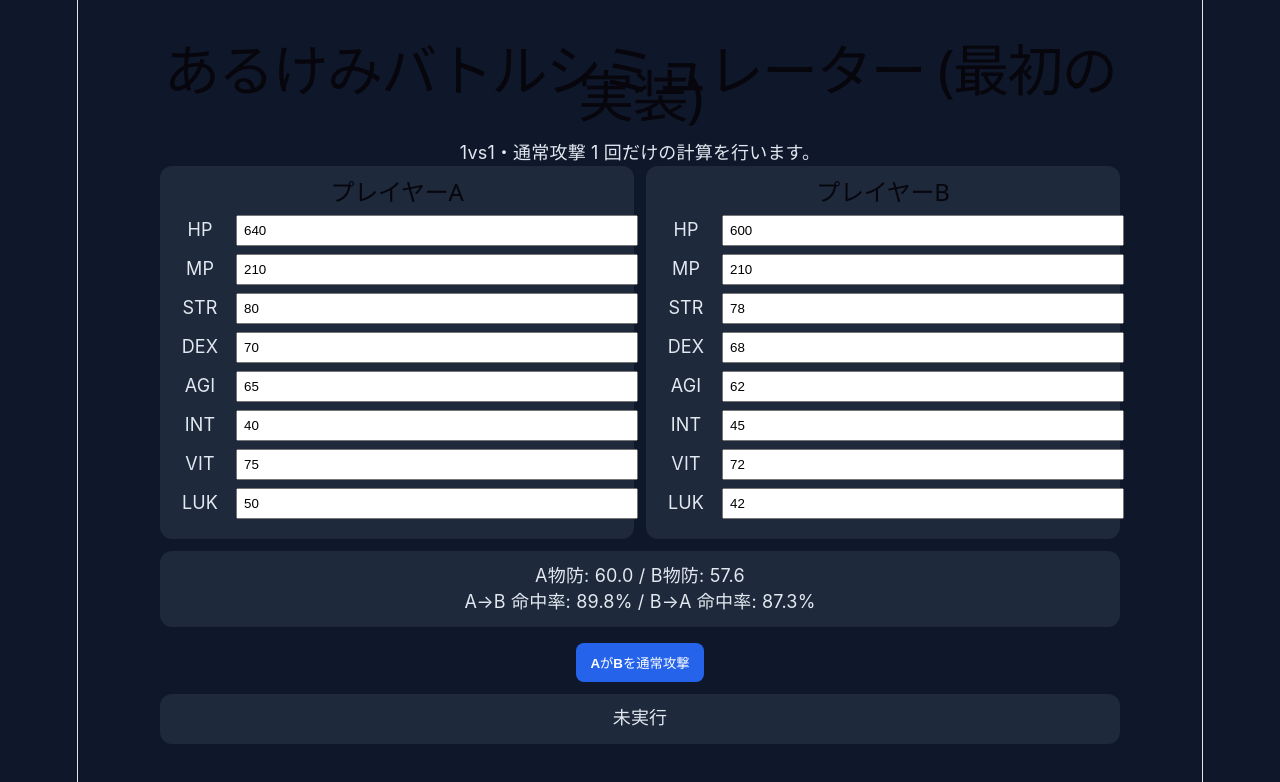
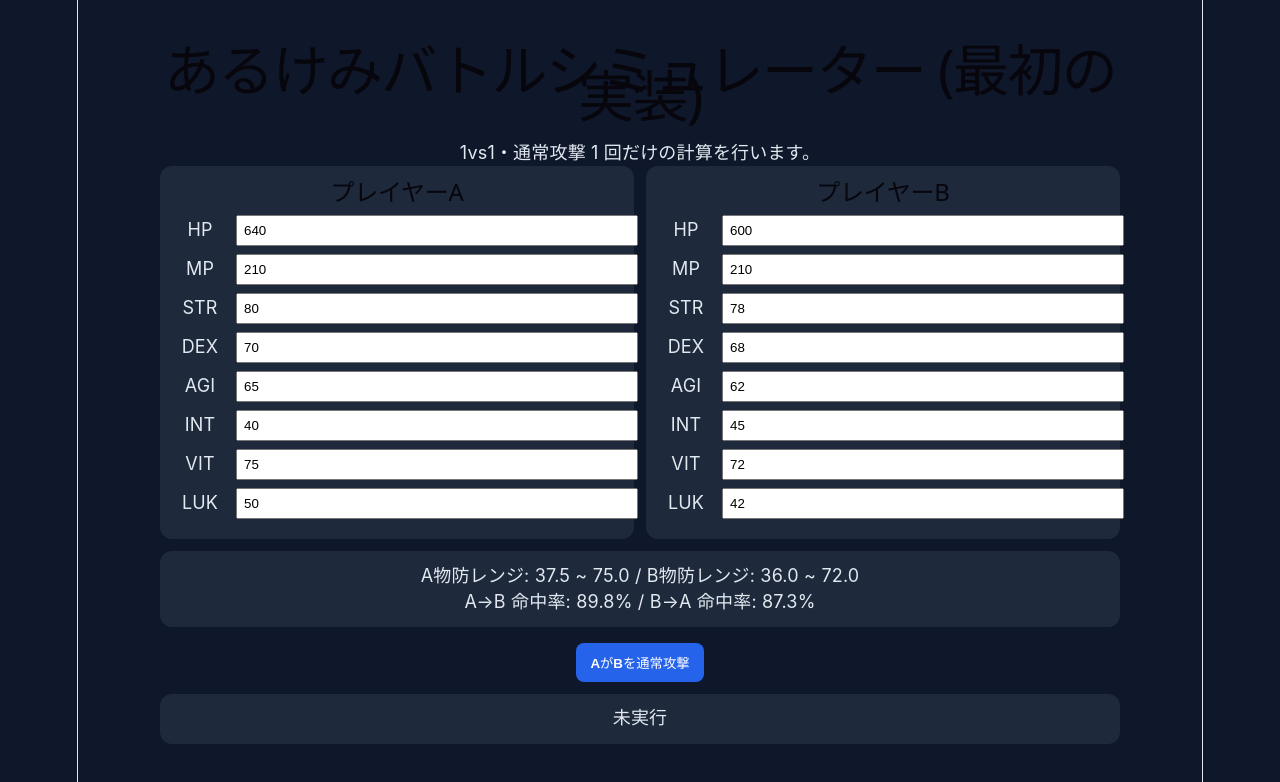
Before and after one commit to d-syumi/alcm-battle-sim, a React (Vite) app: page / in a window 1280 px wide. Shown: the top 782 px of the page. Built offline with nearby package versions, Linux system fonts and the light colour scheme.

Commit message:
Refine normal attack damage with attack and defense RNG

```diff
--- a/src/App.tsx
+++ b/src/App.tsx
@@ -24,6 +24,8 @@ type AttackResult = {
   defenderRemainingHp: number
   attackerHitRate: number
   attackerCritRate: number
+  attackRoll: number
+  defenseRoll: number
 }
 
 const DEFAULT_A: Combatant = {
@@ -37,8 +39,9 @@ const DEFAULT_B: Combatant = {
 }
 
 const clamp = (value: number, min: number, max: number) => Math.min(max, Math.max(min, value))
+const rollRange = (roll: () => number, min: number, max: number) => min + roll() * (max - min)
 
-const physicalDefense = (vit: number) => vit * 0.8
+const physicalDefense = (vit: number, defenseRoll = 1) => vit * defenseRoll
 
 const calcHitRate = (attacker: Status, defender: Status) => {
   const base = 0.83
@@ -66,16 +69,19 @@ const calcNormalAttack = (attacker: Combatant, defender: Combatant, roll = Math.
       defenderRemainingHp: defender.status.hp,
       attackerHitRate: hitRate,
       attackerCritRate: criticalRate,
+      attackRoll: 0,
+      defenseRoll: 0,
     }
   }
 
-  const attackPower = attacker.status.str * 1.9
-  const defense = physicalDefense(defender.status.vit)
-  const randomRange = 0.9 + roll() * 0.2
+  const attackRoll = rollRange(roll, 0.66, 1.0)
+  const defenseRoll = rollRange(roll, 0.5, 1.0)
+  const attackPower = attacker.status.str * attackRoll
+  const defense = physicalDefense(defender.status.vit, defenseRoll)
   const crit = roll() < criticalRate
   const critMultiplier = crit ? 1.5 : 1
-  const rawDamage = (attackPower - defense) * randomRange * critMultiplier
-  const damage = Math.max(1, Math.round(rawDamage))
+  const rawDamage = (attackPower - defense) * critMultiplier
+  const damage = Math.max(0, Math.round(rawDamage))
   const remainingHp = Math.max(0, defender.status.hp - damage)
 
   return {
@@ -85,6 +91,8 @@ const calcNormalAttack = (attacker: Combatant, defender: Combatant, roll = Math.
     defenderRemainingHp: remainingHp,
     attackerHitRate: hitRate,
     attackerCritRate: criticalRate,
+    attackRoll,
+    defenseRoll,
   }
 }
 
@@ -117,8 +125,8 @@ function App() {
 
   const quickView = useMemo(() => {
     return {
-      aPdef: physicalDefense(a.status.vit).toFixed(1),
-      bPdef: physicalDefense(b.status.vit).toFixed(1),
+      aPdefMinMax: `${physicalDefense(a.status.vit, 0.5).toFixed(1)} ~ ${physicalDefense(a.status.vit, 1.0).toFixed(1)}`,
+      bPdefMinMax: `${physicalDefense(b.status.vit, 0.5).toFixed(1)} ~ ${physicalDefense(b.status.vit, 1.0).toFixed(1)}`,
       hitAB: (calcHitRate(a.status, b.status) * 100).toFixed(1),
       hitBA: (calcHitRate(b.status, a.status) * 100).toFixed(1),
     }
@@ -142,7 +150,10 @@ function App() {
       : `${a.name} → ${b.name}: ミス`
 
     setLog(
-      `${line}\n命中率: ${(result.attackerHitRate * 100).toFixed(1)}% / クリ率: ${(result.attackerCritRate * 100).toFixed(1)}%`,
+      `${line}\n命中率: ${(result.attackerHitRate * 100).toFixed(1)}% / クリ率: ${(result.attackerCritRate * 100).toFixed(1)}%\n` +
+        (result.hit
+          ? `攻撃乱数: x${result.attackRoll.toFixed(3)} (物理 1.00~0.66) / 防御乱数: x${result.defenseRoll.toFixed(3)} (物防 1.00~0.50)`
+          : ''),
     )
   }
 
@@ -155,16 +166,8 @@ function App() {
         {[{ key: 'a', data: a }, { key: 'b', data: b }].map((entry) => (
           <article key={entry.key} className="panel">
             <h2>{entry.data.name}</h2>
-            <StatInput
-              label="HP"
-              value={entry.data.status.hp}
-              onChange={(v) => updateStatus(entry.key as 'a' | 'b', 'hp', v)}
-            />
-            <StatInput
-              label="MP"
-              value={entry.data.status.mp}
-              onChange={(v) => updateStatus(entry.key as 'a' | 'b', 'mp', v)}
-            />
+            <StatInput label="HP" value={entry.data.status.hp} onChange={(v) => updateStatus(entry.key as 'a' | 'b', 'hp', v)} />
+            <StatInput label="MP" value={entry.data.status.mp} onChange={(v) => updateStatus(entry.key as 'a' | 'b', 'mp', v)} />
             <StatInput label="STR" value={entry.data.status.str} onChange={(v) => updateStatus(entry.key as 'a' | 'b', 'str', v)} />
             <StatInput label="DEX" value={entry.data.status.dex} onChange={(v) => updateStatus(entry.key as 'a' | 'b', 'dex', v)} />
             <StatInput label="AGI" value={entry.data.status.agi} onChange={(v) => updateStatus(entry.key as 'a' | 'b', 'agi', v)} />
@@ -176,11 +179,13 @@ function App() {
       </section>
 
       <section className="panel metrics">
-        <p>A物防: {quickView.aPdef} / B物防: {quickView.bPdef}</p>
+        <p>A物防レンジ: {quickView.aPdefMinMax} / B物防レンジ: {quickView.bPdefMinMax}</p>
         <p>A→B 命中率: {quickView.hitAB}% / B→A 命中率: {quickView.hitBA}%</p>
       </section>
 
-      <button onClick={runOneAttack} type="button">AがBを通常攻撃</button>
+      <button onClick={runOneAttack} type="button">
+        AがBを通常攻撃
+      </button>
 
       <pre className="panel log">{log}</pre>
     </main>
```
